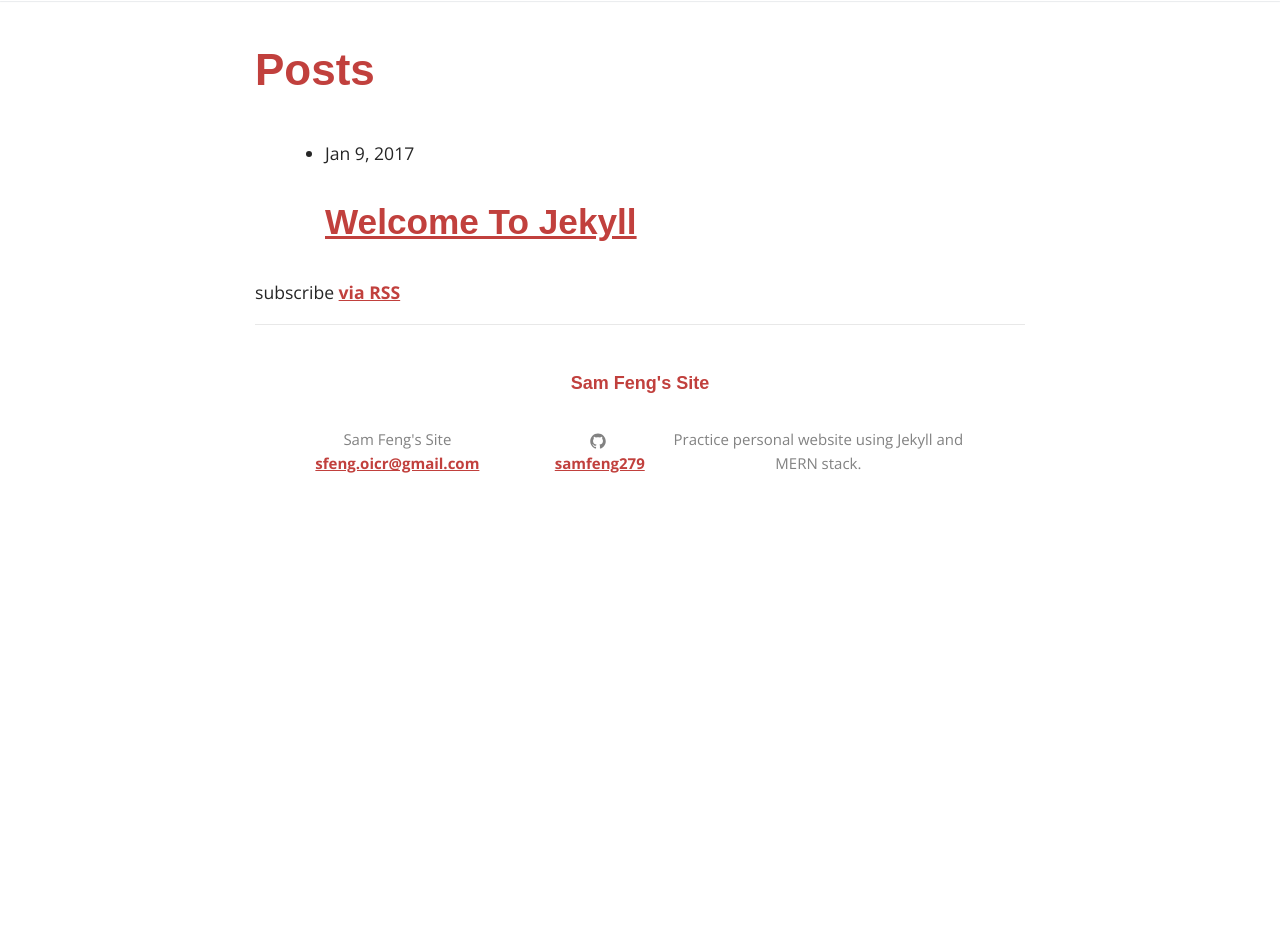
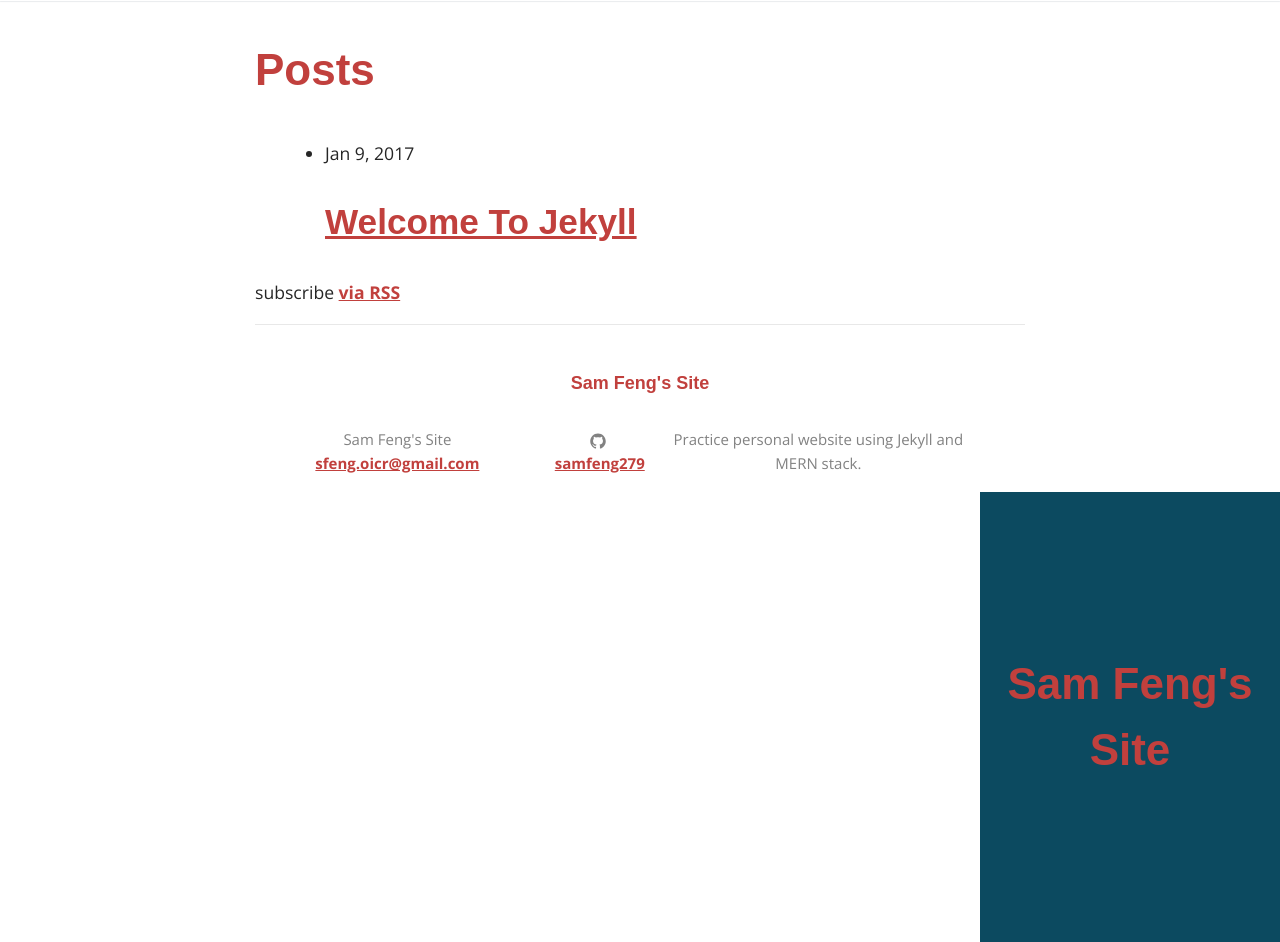
Before and after one commit to samfeng279/samfeng279.github.io, a Jekyll site: the page built from index.html, in a window 1280 px wide. Built offline with Jekyll 4.4.1, drawn with Linux system fonts in a browser that asks for light colours; some web fonts are replaced; before the commit the page ends 900 px from its top, so only the background shows below that.

Commit message:
Update default.html

```diff
--- a/_layouts/default.html
+++ b/_layouts/default.html
@@ -12,4 +12,8 @@
 	</main>
 </body>
 
+<header>
+	<h1><a href="{{ site.baseurl }}">{{ site.title }}</a></h1>
+</header>
+
 </html>
```
